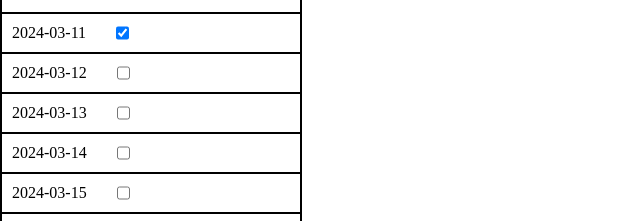
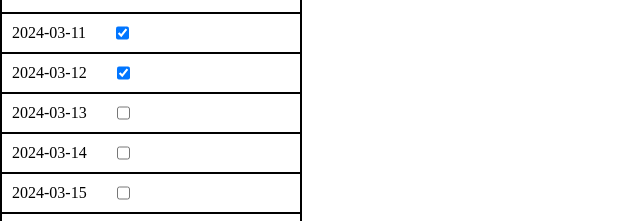
Before and after one commit to Jeeva19z/reponsibility, a plain HTML site: page index.html in a window 1280 px wide. Shown: the part 734-955 px from the top of the page, 0-640 px from the left. Drawn offline with Linux system fonts and the light colour scheme.

Commit message:
Update index.html

```diff
--- a/index.html
+++ b/index.html
@@ -76,7 +76,7 @@
 
 
 <td>2024-03-11 <input type="checkbox" checked></td>
-<td>2024-03-12 <input type="checkbox"></td>
+<td>2024-03-12 <input type="checkbox" checked></td>
 <td>2024-03-13 <input type="checkbox"></td>
 <td>2024-03-14 <input type="checkbox"></td>
 <td>2024-03-15 <input type="checkbox"></td>
```
